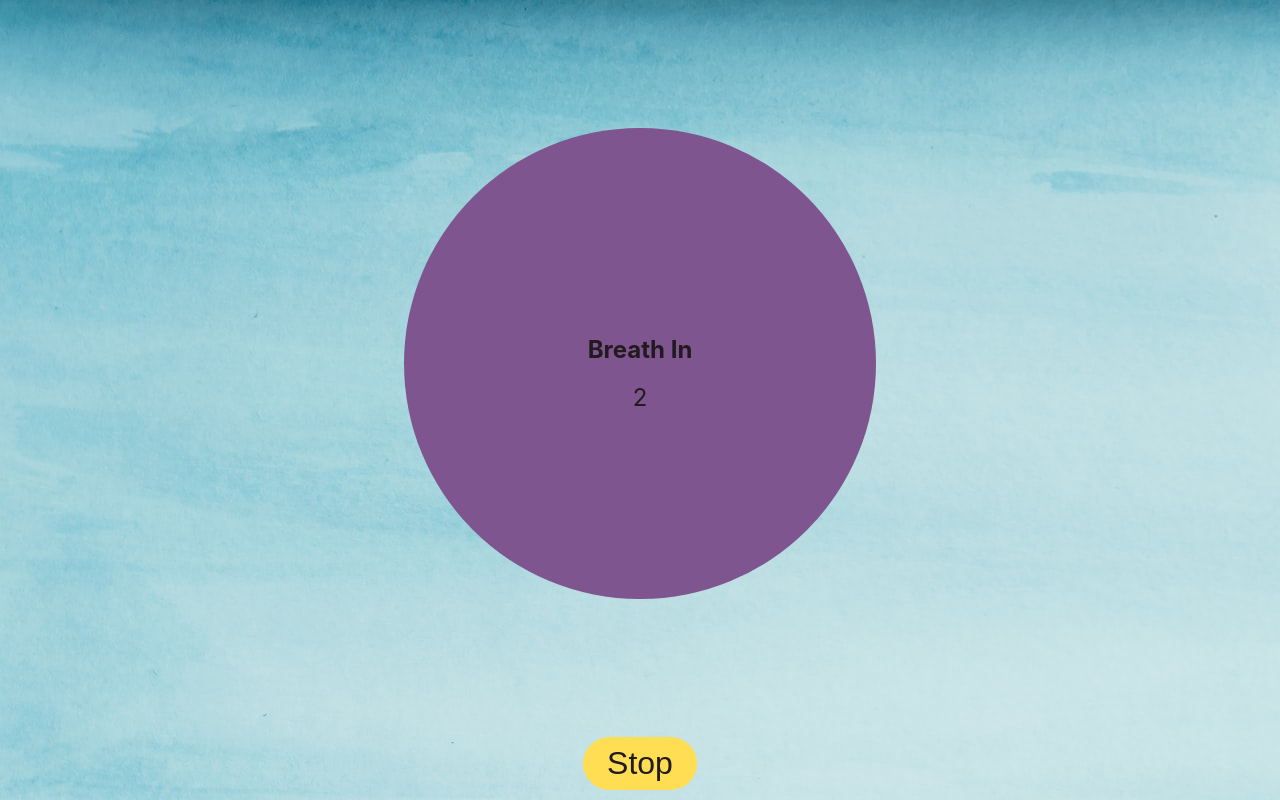
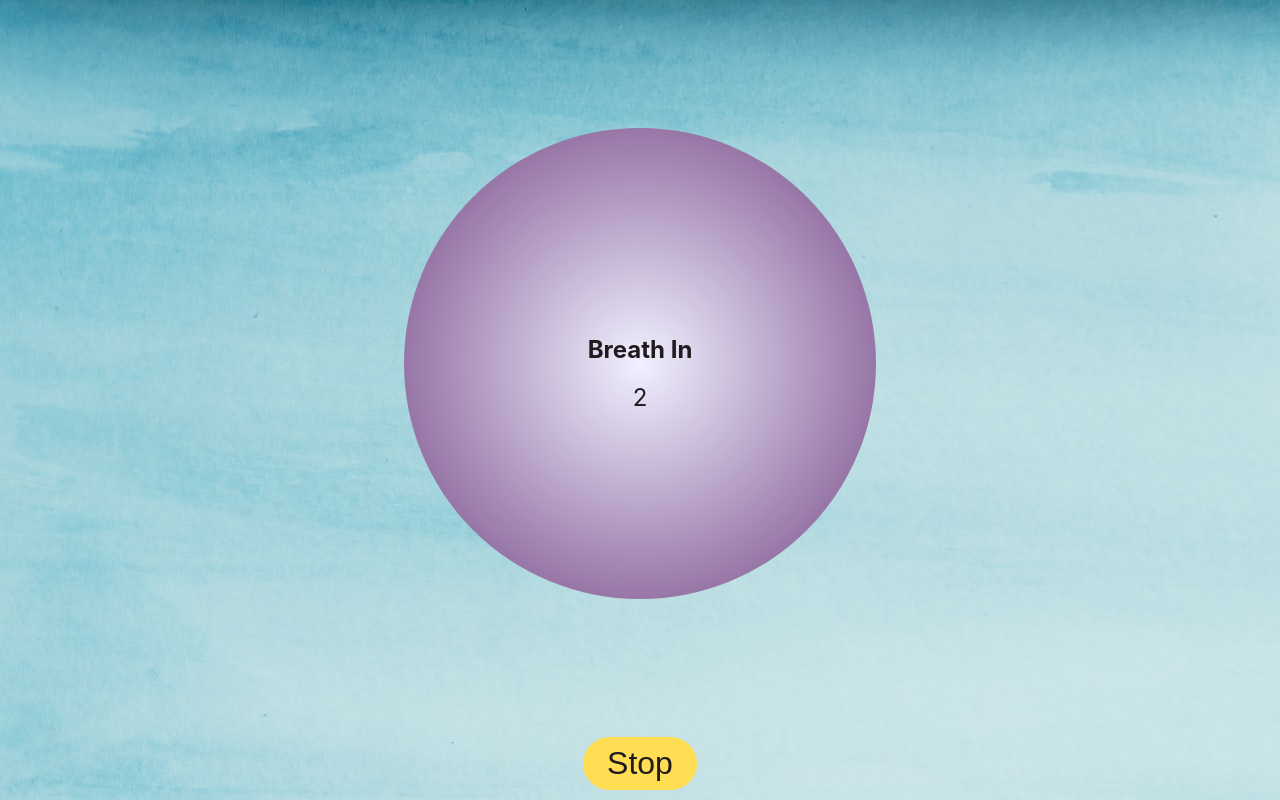
Before and after one commit to meadsteve/breath-timer, a React (Create React App) app: page / in a window 1280 px wide. Both pictures are taken after a click on the input "Start". Built offline with nearby package versions, Linux system fonts and the light colour scheme.

Commit message:
add a little colour gradient

```diff
--- a/src/BreathTimer.css
+++ b/src/BreathTimer.css
@@ -6,7 +6,6 @@
   display: flex;
   align-items: center;
   justify-content: center;
-
 }
 
 .breath-text .time-remaining {
--- a/src/BreathTimer.tsx
+++ b/src/BreathTimer.tsx
@@ -1,78 +1,100 @@
-import {useEffect, useState} from "react";
-import "./BreathTimer.css";
+import { useEffect, useState } from 'react';
+import './BreathTimer.css';
 
 export type props = {
-  in_time: number,
-  in_hold:number,
-  out_time: number,
-  out_hold: number
+  in_time: number;
+  in_hold: number;
+  out_time: number;
+  out_hold: number;
 };
 
-type BreathState = "in" | "in_hold" | "out" | "out_hold";
+type BreathState = 'in' | 'in_hold' | 'out' | 'out_hold';
 type StateConfig = {
-  [key in BreathState]: { duration: number; next_state: BreathState; };
+  [key in BreathState]: { duration: number; next_state: BreathState };
 };
 
-function BreathText({state, children}: {state: BreathState, children?: JSX.Element | JSX.Element[]}) {
-  let heading = "";
+function BreathText({
+  state,
+  children,
+}: {
+  state: BreathState;
+  children?: JSX.Element | JSX.Element[];
+}) {
+  let heading = '';
   switch (state) {
-    case "in":
-      heading = "Breath In";
+    case 'in':
+      heading = 'Breath In';
       break;
-    case "out":
-      heading = "Breath Out";
+    case 'out':
+      heading = 'Breath Out';
       break;
-    case "in_hold":
-    case "out_hold":
-      heading = "Hold";
+    case 'in_hold':
+    case 'out_hold':
+      heading = 'Hold';
       break;
   }
-  return <div className="breath-text">
-    <h2>{heading}</h2>
-    {children}
-  </div>;
+  return (
+    <div className="breath-text">
+      <h2>{heading}</h2>
+      {children}
+    </div>
+  );
 }
 
-function circleRadiusRatio(runningFor: number, states: StateConfig, state: BreathState) {
+function circleRadiusRatio(
+  runningFor: number,
+  states: StateConfig,
+  state: BreathState
+) {
   switch (state) {
-    case "in":
-      return 0.4 + 0.6 * runningFor / states[state].duration;
-    case "out":
-      return 1 - 0.6 * runningFor / states[state].duration;
-    case "in_hold":
+    case 'in':
+      return 0.4 + (0.6 * runningFor) / states[state].duration;
+    case 'out':
+      return 1 - (0.6 * runningFor) / states[state].duration;
+    case 'in_hold':
       return 1;
-    case "out_hold":
+    case 'out_hold':
       return 0.4;
   }
 }
 
-function circleColour(runningFor: number, states: StateConfig, state: BreathState) {
+function circleColour(
+  runningFor: number,
+  states: StateConfig,
+  state: BreathState
+) {
   const ratio = runningFor / states[state].duration;
   let colour_one = 200 - 130 * ratio;
   let colour_two = 70 + 130 * ratio;
   switch (state) {
-    case "in":
-      return `rgb(${colour_one}, 85, ${colour_two})`
-    case "in_hold":
-      return "rgb(70, 85, 200)"
-    case "out":
-      return `rgb(${colour_two}, 85, ${colour_one})`
-    case "out_hold":
-      return "rgb(200, 85, 70)"
+    case 'in':
+      return `rgb(${colour_one}, 85, ${colour_two})`;
+    case 'in_hold':
+      return 'rgb(70, 85, 200)';
+    case 'out':
+      return `rgb(${colour_two}, 85, ${colour_one})`;
+    case 'out_hold':
+      return 'rgb(200, 85, 70)';
   }
 }
 
-export default function BreathTimer({in_time, out_time, in_hold, out_hold}: props) {
+export default function BreathTimer({
+  in_time,
+  out_time,
+  in_hold,
+  out_hold,
+}: props) {
   const states: StateConfig = {
-    in: {duration: in_time, next_state: "in_hold"},
-    in_hold: {duration: in_hold, next_state: "out"},
-    out: {duration: out_time, next_state: "out_hold"},
-    out_hold: {duration: out_hold, next_state: "in"}
+    in: { duration: in_time, next_state: 'in_hold' },
+    in_hold: { duration: in_hold, next_state: 'out' },
+    out: { duration: out_time, next_state: 'out_hold' },
+    out_hold: { duration: out_hold, next_state: 'in' },
   };
 
   const [startedAt, setStartedAt] = useState(Date.now());
   const [runningFor, setRunningFor] = useState(0);
-  const [currentBreathState, setCurrentBreathState] = useState<BreathState>("in");
+  const [currentBreathState, setCurrentBreathState] =
+    useState<BreathState>('in');
 
   useEffect(() => {
     const interval = setInterval(() => {
@@ -90,13 +112,25 @@ export default function BreathTimer({in_time, out_time, in_hold, out_hold}: prop
     return () => clearInterval(interval);
   });
 
-  const radius = `${circleRadiusRatio(runningFor, states, currentBreathState) * 80}vmin`;
-  const background = circleColour(runningFor, states, currentBreathState);
+  const radius = `${
+    circleRadiusRatio(runningFor, states, currentBreathState) * 80
+  }vmin`;
+  const mainColour = circleColour(runningFor, states, currentBreathState);
+  const background = `radial-gradient(rgb(240, 240, 255), ${mainColour} 90%)`;
   const timeRemaining = states[currentBreathState].duration - runningFor;
 
-  return <div className="blue-circle" style={{width: radius, height: radius, background: background}}>
-    <BreathText state={currentBreathState}>
-      {states[currentBreathState].duration >= 2 ? <span className="time-remaining">{timeRemaining.toFixed(0)}</span> : <></>}
-    </BreathText>
-  </div>
+  return (
+    <div
+      className="blue-circle"
+      style={{ width: radius, height: radius, backgroundImage: background }}
+    >
+      <BreathText state={currentBreathState}>
+        {states[currentBreathState].duration >= 2 ? (
+          <span className="time-remaining">{timeRemaining.toFixed(0)}</span>
+        ) : (
+          <></>
+        )}
+      </BreathText>
+    </div>
+  );
 }
```
